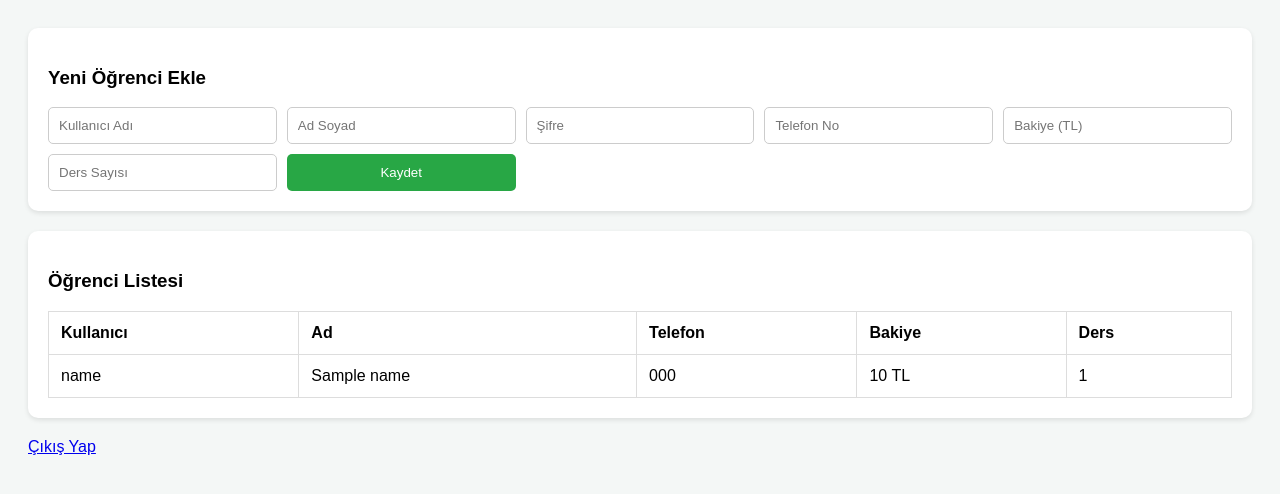
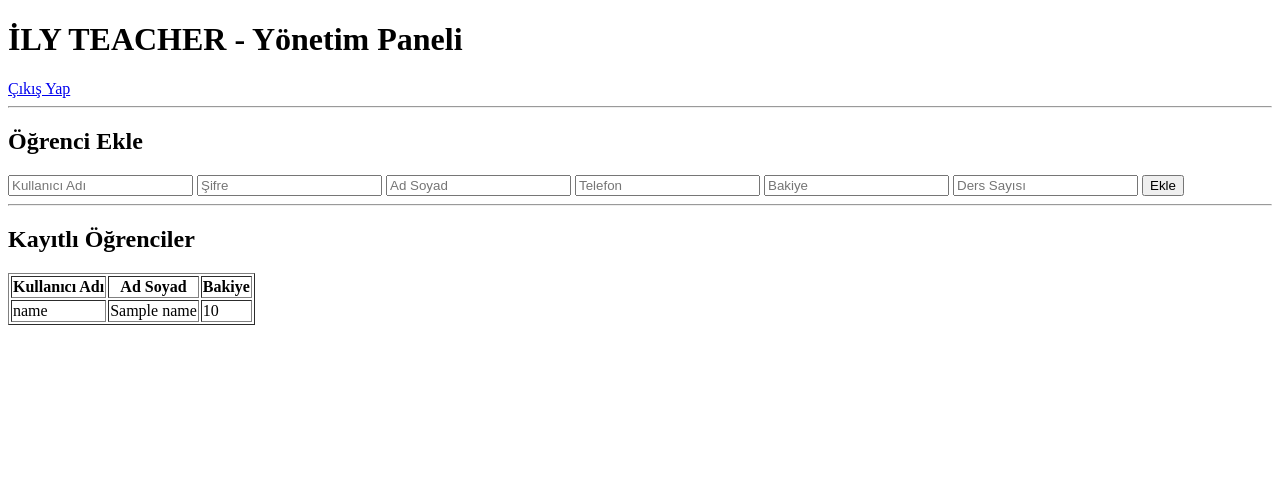
Before and after one commit to sintuvez31-web/ders-site, a Flask app: page /admin in a window 1280 px wide. Shown: the top 494 px of the page. Run offline with Flask 3, Linux system fonts and the light colour scheme; the visitor is signed in with stand-in values (Sample User, id 1); a database or web service that is not in the repository returns one stand-in record (values such as "Sample title"); data that the repository does not hold is empty.

Commit message:
Update admin.html

```diff
--- a/templates/admin.html
+++ b/templates/admin.html
@@ -2,46 +2,41 @@
 <html lang="tr">
 <head>
     <meta charset="UTF-8">
-    <title>Yönetim Paneli</title>
-    <style>
-        body { font-family: sans-serif; background: #f4f7f6; padding: 20px; }
-        .card { background: white; padding: 20px; border-radius: 10px; box-shadow: 0 2px 5px rgba(0,0,0,0.1); margin-bottom: 20px; }
-        form { display: grid; grid-template-columns: repeat(auto-fit, minmax(200px, 1fr)); gap: 10px; }
-        input { padding: 10px; border: 1px solid #ccc; border-radius: 5px; }
-        table { width: 100%; border-collapse: collapse; margin-top: 10px; }
-        th, td { padding: 12px; border: 1px solid #ddd; text-align: left; }
-        button { background: #28a745; color: white; padding: 10px; border: none; border-radius: 5px; cursor: pointer; }
-    </style>
+    <title>Admin Paneli</title>
 </head>
 <body>
-    <div class="card">
-        <h3>Yeni Öğrenci Ekle</h3>
+    <h1>İLY TEACHER - Yönetim Paneli</h1>
+    <a href="/logout">Çıkış Yap</a>
+
+    <hr>
+
+    <h2>Öğrenci Ekle</h2>
     <form action="/add_student" method="POST">
         <input type="text" name="username" placeholder="Kullanıcı Adı" required>
+        <input type="password" name="password" placeholder="Şifre" required>
         <input type="text" name="name" placeholder="Ad Soyad" required>
-            <input type="password" name="password" placeholder="Şifre" required>
-            <input type="text" name="phone" placeholder="Telefon No">
-            <input type="number" name="balance" placeholder="Bakiye (TL)">
+        <input type="text" name="phone" placeholder="Telefon">
+        <input type="number" name="balance" placeholder="Bakiye">
         <input type="number" name="total_lessons" placeholder="Ders Sayısı">
-            <button type="submit">Kaydet</button>
+        <button type="submit">Ekle</button>
     </form>
-    </div>
 
-    <div class="card">
-        <h3>Öğrenci Listesi</h3>
-        <table>
-            <tr><th>Kullanıcı</th><th>Ad</th><th>Telefon</th><th>Bakiye</th><th>Ders</th></tr>
-            {% for u, info in students.items() %}
+    <hr>
+
+    <h2>Kayıtlı Öğrenciler</h2>
+    <table border="1">
         <tr>
-                <td>{{ u }}</td>
-                <td>{{ info.name }}</td>
-                <td>{{ info.phone }}</td>
-                <td>{{ info.balance }} TL</td>
-                <td>{{ info.total_lessons }}</td>
+            <th>Kullanıcı Adı</th>
+            <th>Ad Soyad</th>
+            <th>Bakiye</th>
+        </tr>
+        {% for user, data in students.items() %}
+        <tr>
+            <td>{{ user }}</td>
+            <td>{{ data.name }}</td>
+            <td>{{ data.balance }}</td>
         </tr>
         {% endfor %}
     </table>
-    </div>
-    <a href="/logout">Çıkış Yap</a>
 </body>
 </html>
```
Lines whose indentation alone changed are shown as unchanged.
